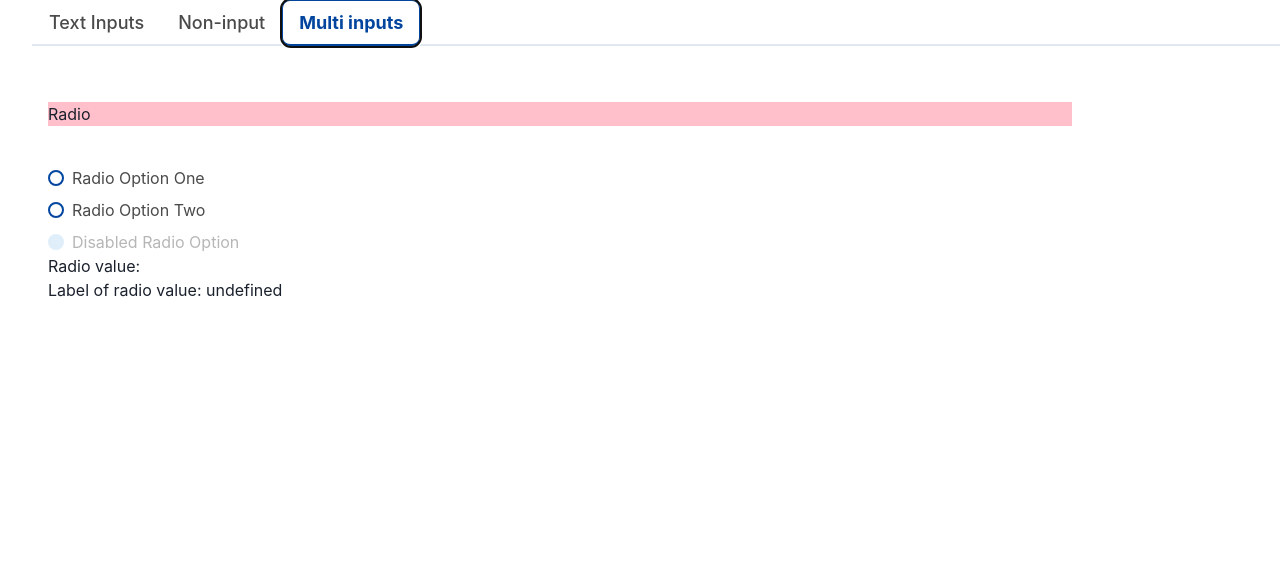
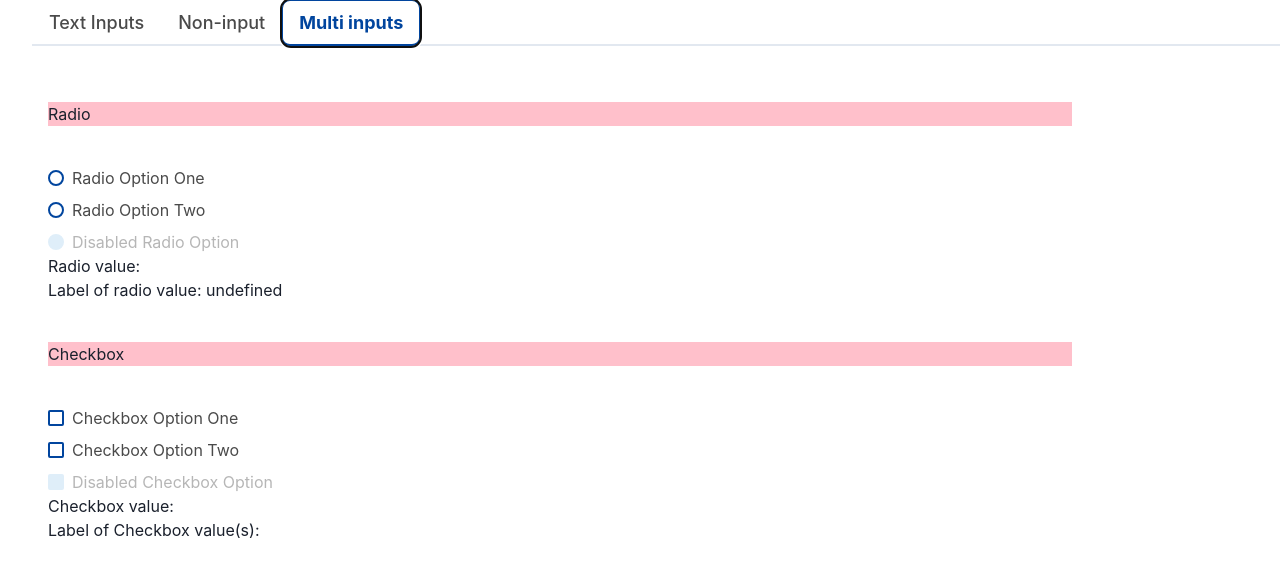
Before and after one commit to joakim-hansen/tilskudd-components, a React (Vite) app: page / in a window 1280 px wide. Both pictures are taken after a click on the tab "Multi inputs". Shown: the top 576 px of the page. Built offline with nearby package versions, Linux system fonts and the light colour scheme.

Commit message:
Updated Checkbox for MultiChoiceOption

```diff
--- a/package.json
+++ b/package.json
@@ -1,7 +1,7 @@
 {
   "name": "@egde/tilskudd-components",
   "private": false,
-  "version": "0.0.18",
+  "version": "0.0.19",
   "type": "module",
   "scripts": {
     "dev": "vite",
--- a/src/App.tsx
+++ b/src/App.tsx
@@ -8,6 +8,7 @@ import {
     Tabs,
     Radio,
     Card,
+    Checkbox,
 } from 'Components';
 import { styles } from 'Theme';
 import { useState } from 'react';
@@ -43,6 +44,18 @@ function App() {
         { value: 'first', label: 'Radio Option One' },
         { value: 'second', label: 'Radio Option Two' },
         { value: 'disabled', label: 'Disabled Radio Option', isDisabled: true },
+    ];
+
+    const [checkboxOption, setCheckboxOption] = useState<string[]>([]);
+
+    const checkboxOptions = [
+        { value: 'first', label: 'Checkbox Option One' },
+        { value: 'second', label: 'Checkbox Option Two' },
+        {
+            value: 'disabled',
+            label: 'Disabled Checkbox Option',
+            isDisabled: true,
+        },
     ];
 
     const inputFieldStyles = { width: '25rem' };
@@ -155,6 +168,24 @@ function App() {
                         Label of radio value:{' '}
                         {radioValueLabelDisplayer(radioOption)}
                     </div>
+                    <Divider title='Checkbox' />
+                    <Checkbox
+                        options={checkboxOptions}
+                        value={checkboxOption}
+                        onChange={setCheckboxOption}
+                    />
+                    <div>Checkbox value: {checkboxOption}</div>
+                    <div>
+                        Label of Checkbox value(s):{' '}
+                        {checkboxOption.map((co) => {
+                            let found = checkboxOptions.find(
+                                (cbo) => cbo.value === co
+                            );
+                            if (found) {
+                                return found.label;
+                            }
+                        })}
+                    </div>
                 </div>
             ),
         },
--- a/src/Components/Input/Checkbox.tsx
+++ b/src/Components/Input/Checkbox.tsx
@@ -5,37 +5,45 @@ import {
     FormLabel,
     Stack,
 } from '@chakra-ui/react';
-import { InputComponentProps } from './SharedTypes';
+import { InputComponentProps, MultiChoiceOption } from './SharedTypes';
 import { BaseInput } from './BaseInput';
 
-interface CheckboxProps extends InputComponentProps {
+/**
+ * Properties for the Checkbox component.
+ */
+interface CheckboxProps<T extends string | number> extends InputComponentProps {
+    /**
+     * Determines the direction in which the checkbox options are laid out.
+     * - 'row': aligns options horizontally.
+     * - 'column': aligns options vertically (default).
+     */
     direction?: 'row' | 'column';
-    options: string[];
-    value: number[];
-    onChange: (value: number[]) => void;
+
+    /**
+     * An array of options for the checkboxes, where each option has a label and a value.
+     */
+    options: MultiChoiceOption<T>[];
+
+    /**
+     * The currently selected values from the options. Can be an array of strings, numbers, or undefined.
+     */
+    value: T[];
+
+    /**
+     * Callback function called when the selected values change.
+     * When using this with a useState hook, the state setter must be explicitly typed.
+     * @example
+     * const [selectedOptions, setSelectedOptions] = useState<string[]>([]);
+     * @example
+     * const [selectedOptions, setSelectedOptions] = useState<number[]>([]);
+     * @param value - The new array of values of the selected checkboxes.
+     */
+    onChange: (value: T[]) => void;
 }
 
-/*
-    EXAMPLE USE:
-    function CheckboxExample(): ReactElement {
-        const checkboxOptions: CheckboxOption[] = [
-            { label: 'Checkbox Option One', checked: false },
-            { label: 'Checkbox Option Two', checked: false },
-            { label: 'Checkbox Option Three', checked: false },
-        ];
-        const [options, setOptions] = useState<CheckboxOption[]>(checkboxOptions);
-        return (
-            <Checkbox
-                title='Checkbox Title'
-                direction='column'
-                options={options}
-                onChange={setOptions}
-            />
-        );
-    }
-*/
-
-export function Checkbox(props: CheckboxProps): ReactElement {
+export function Checkbox<T extends string | number>(
+    props: CheckboxProps<T>
+): ReactElement {
     const {
         direction = 'column',
         options,
@@ -47,37 +55,29 @@ export function Checkbox(props: CheckboxProps): ReactElement {
         isInvalid,
     } = props;
 
-    function handleOnChange(optionIndex: number): void {
-        let newValue = [];
-        if (value.includes(optionIndex)) {
-            newValue = value.filter((e) => e !== optionIndex);
-        } else {
-            newValue = [...value, optionIndex];
-        }
+    function handleOnChange(optionValue: T): void {
+        let newValue: T[] = value.includes(optionValue)
+            ? value.filter((e) => e !== optionValue)
+            : [...value, optionValue];
         onChange(newValue);
     }
 
     return (
-        <BaseInput
-            {...props}
-            isGroup
-        >
+        <BaseInput {...props} isGroup>
             <CheckboxGroup>
                 <Stack direction={direction}>
-                    {options.map((option, index) => {
-                        return (
+                    {options.map((option, index) => (
                         <ChakraCheckbox
                             isInvalid={!!invalidText || isInvalid}
-                                isDisabled={isDisabled}
+                            isDisabled={isDisabled || option.isDisabled}
                             key={`chk${index}`}
-                                onChange={() => handleOnChange(index)}
-                                isChecked={value.includes(index)}
+                            onChange={() => handleOnChange(option.value)}
+                            isChecked={value.includes(option.value)}
                             autoFocus={autoFocus}
                         >
-                                {option}
+                            {option.label}
                         </ChakraCheckbox>
-                        );
-                    })}
+                    ))}
                 </Stack>
             </CheckboxGroup>
         </BaseInput>
--- a/src/Components/Modal.tsx
+++ b/src/Components/Modal.tsx
@@ -74,9 +74,9 @@ type ModalButtons = {
     secondary?: ModalButton;
 
     /**
-     * The alignment of the buttons within the modal. Can be either 'right' or 'left'.
+     * The alignment of the buttons within the modal. Can be either 'right' or 'left', defaults to 'right' if not given.
      */
-    alignment: 'right' | 'left';
+    alignment?: 'right' | 'left';
 };
 
 type ModalButton = {
@@ -95,41 +95,6 @@ type ModalButton = {
      */
     onClick?: () => void;
 };
-
-/*
-    EXAMPLE USE:
-    function ModalExample(): ReactElement {
-        const [modalOpen, setmodalOpen] = useState<boolean>(false);
-        function submitFunction(): void {
-            alert('You have pressed the primary button succesfully');
-        }
-
-        return (
-            <div>
-                <Button onClick={() => setmodalOpen(true)}>Open the modal!</Button>
-                <Modal
-                    buttons={{
-            primary: {
-            label: 'Primary button',
-            variant: 'primary',
-            onClick: submitFunction,
-        },
-            secondary: {
-            label: 'Secondary',
-            variant: 'secondary,
-        },
-            alignment: 'left',
-        }}
-                    isModalOpen={modalOpen}
-                    title='The modal may have a title'
-                    onClose={() => setmodalOpen(false)}
-                >
-                    <div>This is the modal content (children)</div>
-                </Modal>
-            </div>
-        );
-    }
-*/
 
 function ExclamationIcon(props: IconProps) {
     return (
@@ -186,7 +151,7 @@ function Buttons(props: {
     const { primary, secondary, alignment } = buttons;
     return (
         <Box padding='0 24px 24px 24px'>
-            {alignment === 'right' && (
+            {(!alignment || alignment === 'right') && (
                 <Flex justify='end'>
                     {secondary && (
                         <Button
--- a/src/lib/index.ts
+++ b/src/lib/index.ts
@@ -8,6 +8,7 @@ import {
     Alert,
     Modal,
     Card,
+    Checkbox,
 } from '../Components';
 
 export {
@@ -20,4 +21,5 @@ export {
     Alert,
     Modal,
     Card,
+    Checkbox,
 };
```
Also changed, not shown: src/Components/Input/SharedTypes.ts (+12 -0 lines), src/Components/Input/index.ts (+5 -4 lines). Lines whose indentation alone changed are shown as unchanged.
